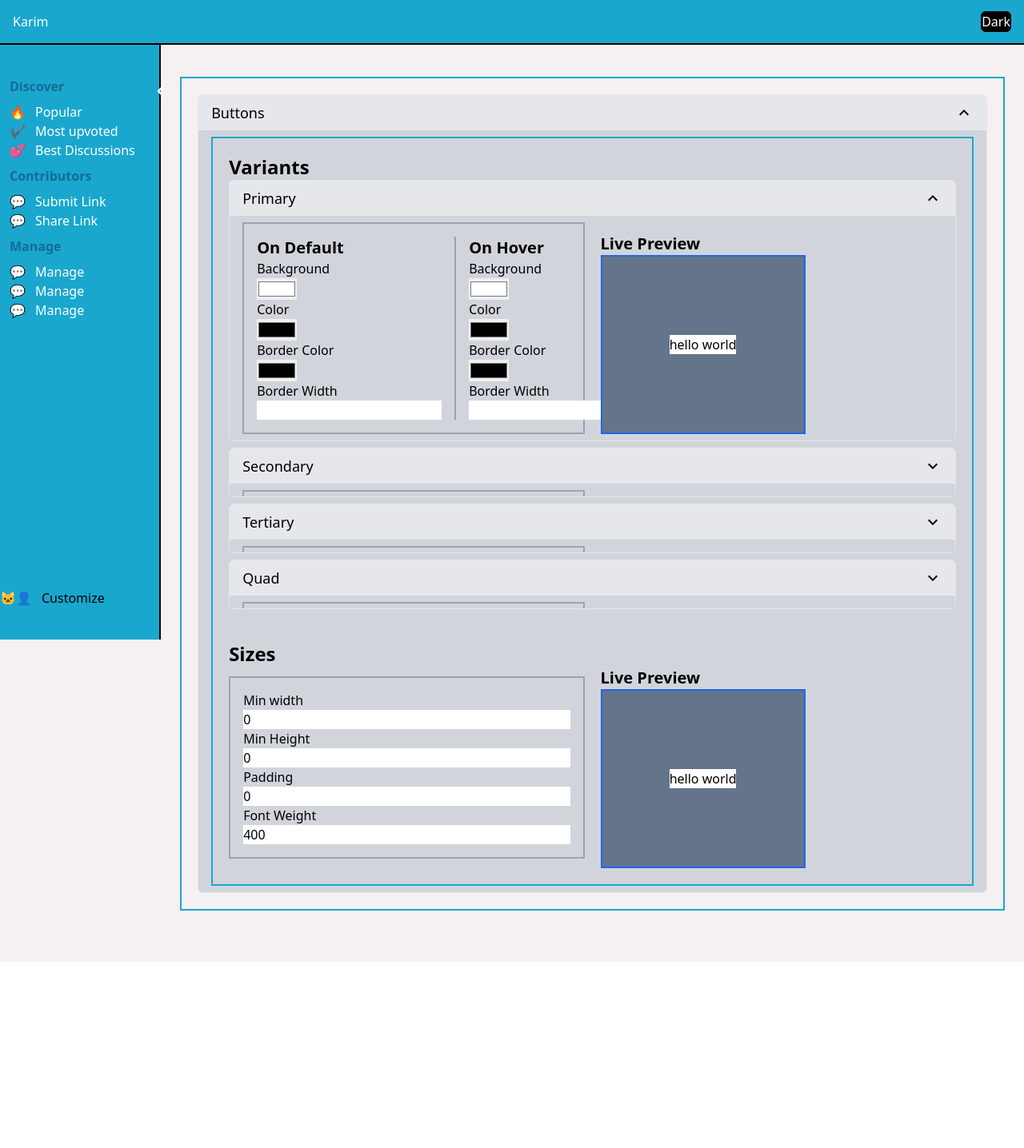
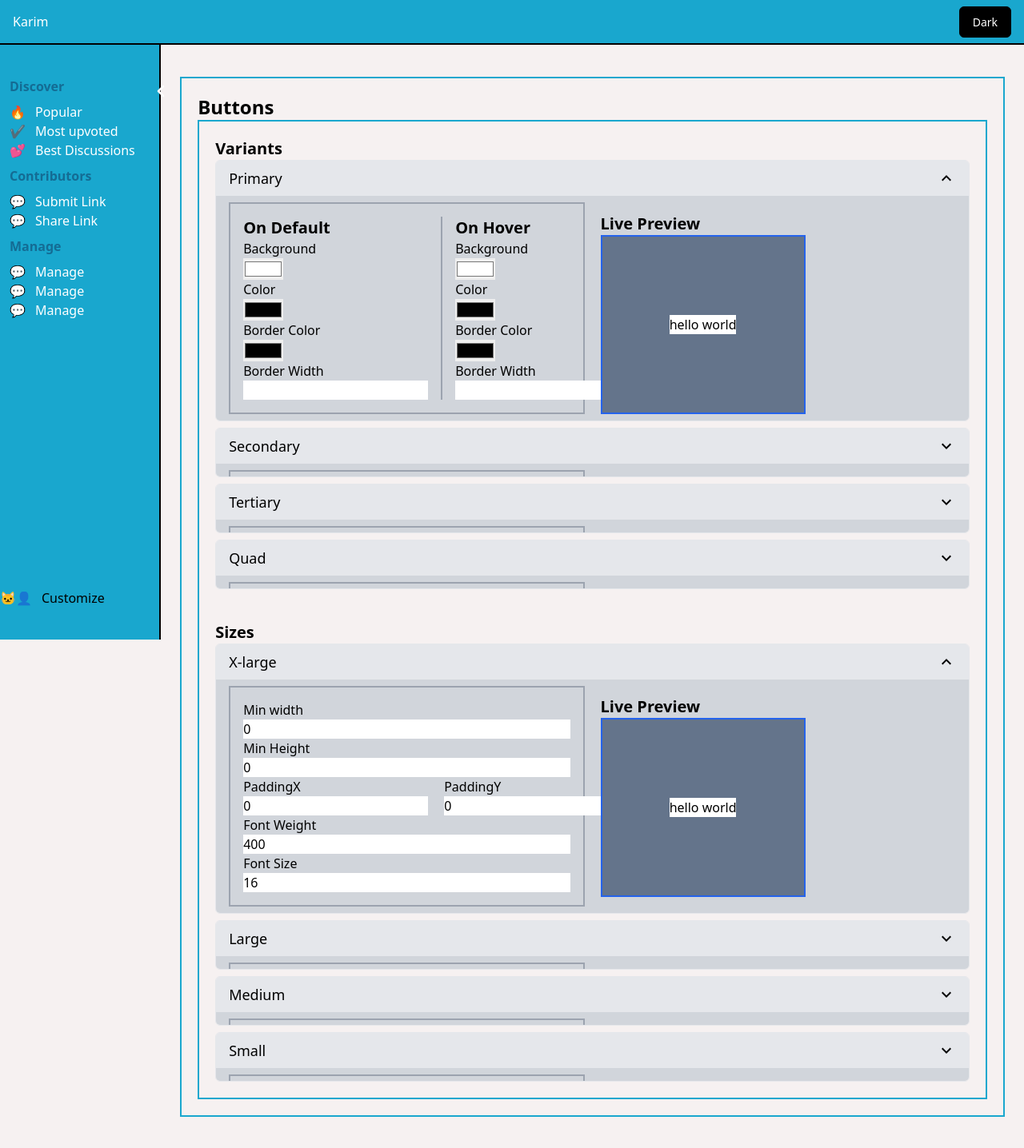
Before and after one commit to kareemegy/Dashboard-skeleton, a React (Vite) app: page /customize in a window 1280 px wide. Shown: the top 1436 px of the page at 80% size. Before the commit the page ends 1203 px from the top, so only its background shows below. Built offline with nearby package versions, Linux system fonts and the light colour scheme.

Commit message:
done: button themeing (size, variant)

```diff
--- a/src/components/ui/Button/Button.module.css
+++ b/src/components/ui/Button/Button.module.css
@@ -91,3 +91,77 @@
   color: var(--button-quad-hover-color);
   border-color: var(--button-quad-hover-border);
 }
+
+/* Sizes */
+
+:root {
+  --button-xl-min-height: 56;
+  --button-xl-min-width: 56;
+  --button-xl-font-size: 20;
+  --button-xl-font-width: 800;
+  --button-xl-padding-x: 28;
+  --button-xl-padding-y: 14;
+}
+
+:root {
+  --button-lg-min-height: 48;
+  --button-lg-min-width: 48;
+  --button-lg-font-size: 18;
+  --button-lg-font-width: 700;
+  --button-lg-padding-x: 24;
+  --button-lg-padding-y: 12;
+}
+
+:root {
+  --button-md-min-height: 40;
+  --button-md-min-width: 40;
+  --button-md-font-size: 16;
+  --button-md-font-width: 600;
+  --button-md-padding-x: 20;
+  --button-md-padding-y: 10;
+}
+
+:root {
+  --button-sm-min-height: 32;
+  --button-sm-min-width: 32;
+  --button-sm-font-size: 14;
+  --button-sm-font-width: 500;
+  --button-sm-padding-x: 16;
+  --button-sm-padding-y: 8;
+}
+
+.xl {
+  min-height: calc(var(--button-xl-min-height) * 1px);
+  min-width: calc(var(--button-xl-min-width) * 1px);
+  font-size: calc(var(--button-xl-font-size) * 1px);
+  font-weight: calc(var(--button-xl-font-width) * 1px);
+  padding-block: calc(var(--button-xl-padding-y) * 1px);
+  padding-inline: calc(var(--button-xl-padding-x) * 1px);
+}
+
+.lg {
+  min-height: calc(var(--button-lg-min-height) * 1px);
+  min-width: calc(var(--button-lg-min-width) * 1px);
+  font-size: calc(var(--button-lg-font-size) * 1px);
+  font-weight: calc(var(--button-lg-font-width) * 1px);
+  padding-block: calc(var(--button-lg-padding-y) * 1px);
+  padding-inline: calc(var(--button-lg-padding-x) * 1px);
+}
+
+.md {
+  min-height: calc(var(--button-md-min-height) * 1px);
+  min-width: calc(var(--button-md-min-width) * 1px);
+  font-size: calc(var(--button-md-font-size) * 1px);
+  font-weight: calc(var(--button-md-font-width) * 1px);
+  padding-block: calc(var(--button-md-padding-y) * 1px);
+  padding-inline: calc(var(--button-md-padding-x) * 1px);
+}
+
+.sm {
+  min-height: calc(var(--button-sm-min-height) * 1px);
+  min-width: calc(var(--button-sm-min-width) * 1px);
+  font-size: calc(var(--button-sm-font-size) * 1px);
+  font-weight: calc(var(--button-sm-font-width) * 1px);
+  padding-block: calc(var(--button-sm-padding-y) * 1px);
+  padding-inline: calc(var(--button-sm-padding-x) * 1px);
+}
--- a/src/components/ui/Button/Button.tsx
+++ b/src/components/ui/Button/Button.tsx
@@ -9,7 +9,7 @@ interface IButton extends React.ButtonHTMLAttributes<HTMLButtonElement> {
 }
 
 const Button = ({ children, className, variant, size, ...rest }: IButton) => {
-  const root = cn(s.root, variant && s[variant]);
+  const root = cn(s.root, variant && s[variant], size && s[size]);
   return (
     <button className={cn(root, className)} {...rest}>
       {children}
--- a/src/pages/ThemeGenerator/Button/ButtonGenerator.tsx
+++ b/src/pages/ThemeGenerator/Button/ButtonGenerator.tsx
@@ -3,24 +3,9 @@ import Stack from "../../../components/ui/Stack";
 import Accordion from "../../../components/ui/Accordion";
 import ButtonVariant from "./Variants/ButtonVariant";
 import Previewer from "../Utils/Previewer";
+import ButtonSize from "./Sizes/ButtonSize";
 
 const ButtonGenerator = () => {
-  const [variantProps, setVariantProps] = useState({
-    background: "#ffffff",
-    color: "#000000",
-    border: {
-      color: "#000000",
-      width: "1px",
-    },
-    hover: {
-      background: "#ffffff",
-      color: "#000000",
-      border: {
-        color: "#000000",
-        width: "1px",
-      },
-    },
-  });
   const [sizeProps, setSizeProps] = useState({
     minWidth: "0",
     minHeight: "0",
@@ -31,7 +16,7 @@ const ButtonGenerator = () => {
   return (
     <div className="flex flex-col w-full h-full border-2 border-primary p-5 space-y-10">
       <Stack>
-        <h2 className="text-black font-bold text-2xl">Variants</h2>
+        <h3 className="text-black font-bold text-xl">Variants</h3>
         <Accordion>
           <Accordion.Item title="Primary">
             <ButtonVariant name="primary" />
@@ -48,71 +33,21 @@ const ButtonGenerator = () => {
         </Accordion>
       </Stack>
       <Stack>
-        <h2 className="text-black font-bold text-2xl">Sizes</h2>
-        <div className="grid grid-cols-2 gap-5 place-items-center">
-          <Stack className="space-y-4">
-            <Stack className="border-2 border-gray-400 p-4">
-              <Stack>
-                <label htmlFor="minWidth">Min width</label>
-                <input
-                  id="minWidth"
-                  type="number"
-                  value={sizeProps.minWidth}
-                  onChange={(e) =>
-                    setSizeProps({ ...sizeProps, minWidth: e.target.value })
-                  }
-                />
-              </Stack>
-              <Stack>
-                <label htmlFor="minHeight">Min Height</label>
-                <input
-                  id="minHeight"
-                  type="number"
-                  value={sizeProps.minHeight}
-                  onChange={(e) =>
-                    setSizeProps({ ...sizeProps, minHeight: e.target.value })
-                  }
-                />
-              </Stack>
-              <Stack>
-                <label htmlFor="padding">Padding</label>
-                <input
-                  id="padding"
-                  type="number"
-                  value={sizeProps.padding}
-                  onChange={(e) =>
-                    setSizeProps({ ...sizeProps, padding: e.target.value })
-                  }
-                />
-              </Stack>
-              <Stack>
-                <label htmlFor="font_weight">Font Weight</label>
-                <input
-                  id="font_weight"
-                  type="number"
-                  value={sizeProps.fontWeight}
-                  onChange={(e) =>
-                    setSizeProps({ ...sizeProps, fontWeight: e.target.value })
-                  }
-                />
-              </Stack>
-            </Stack>
-          </Stack>
-          <Previewer>
-            <button
-              style={{
-                background: "white",
-                minWidth: `${sizeProps.minWidth}px`,
-                minHeight: `${sizeProps.minHeight}px`,
-                padding: `${sizeProps.padding}px`,
-                fontWeight: sizeProps.fontWeight,
-                fontSize: `${sizeProps.fontSize}px`,
-              }}
-            >
-              hello world
-            </button>
-          </Previewer>
-        </div>
+        <h3 className="text-black font-bold text-xl">Sizes</h3>
+        <Accordion>
+          <Accordion.Item title="X-large">
+            <ButtonSize name="xl" />
+          </Accordion.Item>
+          <Accordion.Item title="Large">
+            <ButtonSize name="lg" />
+          </Accordion.Item>
+          <Accordion.Item title="Medium">
+            <ButtonSize name="md" />
+          </Accordion.Item>
+          <Accordion.Item title="Small">
+            <ButtonSize name="sm" />
+          </Accordion.Item>
+        </Accordion>
       </Stack>
     </div>
   );
--- /dev/null
+++ b/src/pages/ThemeGenerator/Button/Sizes/ButtonSize.tsx
@@ -0,0 +1,133 @@
+import Stack from "../../../../components/ui/Stack/Stack";
+import { Sizes, useThemeGenerator } from "../../ThemeGeneratorContext";
+import Previewer from "../../Utils/Previewer";
+
+const ButtonSize = ({ name }: { name: Sizes }) => {
+  const { sizes, setSizes, updateGlobalVariable } = useThemeGenerator();
+  const sizeProps = sizes[name];
+  const setSizeProps = (props: typeof sizeProps) => {
+    setSizes({
+      ...sizes,
+      [name]: props,
+    });
+  };
+
+  return (
+    <div className="grid grid-cols-2 gap-5 place-items-center">
+      <Stack className="space-y-4">
+        <Stack className="border-2 border-gray-400 p-4">
+          <Stack>
+            <label htmlFor="minWidth">Min width</label>
+            <input
+              id="minWidth"
+              type="number"
+              value={sizeProps.minWidth}
+              onChange={(e) => {
+                updateGlobalVariable(
+                  `button-${name}-min-width`,
+                  e.target.value
+                );
+                setSizeProps({ ...sizeProps, minWidth: e.target.value });
+              }}
+            />
+          </Stack>
+          <Stack>
+            <label htmlFor="minHeight">Min Height</label>
+            <input
+              id="minHeight"
+              type="number"
+              value={sizeProps.minHeight}
+              onChange={(e) => {
+                updateGlobalVariable(
+                  `button-${name}-min-height`,
+                  e.target.value
+                );
+                setSizeProps({ ...sizeProps, minHeight: e.target.value });
+              }}
+            />
+          </Stack>
+          <div className="flex space-x-5">
+            <Stack>
+              <label htmlFor="paddingX">PaddingX</label>
+              <input
+                id="paddingX"
+                type="number"
+                value={sizeProps.paddingX}
+                onChange={(e) => {
+                  updateGlobalVariable(
+                    `button-${name}-padding-x`,
+                    e.target.value
+                  );
+                  setSizeProps({ ...sizeProps, paddingX: e.target.value });
+                }}
+              />
+            </Stack>
+            <Stack>
+              <label htmlFor="paddingY">PaddingY</label>
+              <input
+                id="paddingY"
+                type="number"
+                value={sizeProps.paddingY}
+                onChange={(e) => {
+                  updateGlobalVariable(
+                    `button-${name}-padding-y`,
+                    e.target.value
+                  );
+                  setSizeProps({ ...sizeProps, paddingY: e.target.value });
+                }}
+              />
+            </Stack>
+          </div>
+
+          <Stack>
+            <label htmlFor="font_weight">Font Weight</label>
+            <input
+              id="font_weight"
+              type="number"
+              value={sizeProps.fontWeight}
+              onChange={(e) => {
+                updateGlobalVariable(
+                  `button-${name}-font-weight`,
+                  e.target.value
+                );
+                setSizeProps({ ...sizeProps, fontWeight: e.target.value });
+              }}
+            />
+          </Stack>
+          <Stack>
+            <label htmlFor="font_size">Font Size</label>
+            <input
+              id="font_size"
+              type="number"
+              value={sizeProps.fontSize}
+              onChange={(e) => {
+                updateGlobalVariable(
+                  `button-${name}-font-size`,
+                  e.target.value
+                );
+                setSizeProps({ ...sizeProps, fontSize: e.target.value });
+              }}
+            />
+          </Stack>
+        </Stack>
+      </Stack>
+      <Previewer>
+        <button
+          style={{
+            background: "white",
+            minWidth: `${sizeProps.minWidth}px`,
+            minHeight: `${sizeProps.minHeight}px`,
+            fontWeight: sizeProps.fontWeight,
+            fontSize: `${sizeProps.fontSize}px`,
+            paddingInline: `${sizeProps.paddingX}px`,
+            paddingBlock: `${sizeProps.paddingY}px`,
+          }}
+        >
+          hello world
+        </button>
+      </Previewer>
+    </div>
+  );
+};
+
+export default ButtonSize;
--- a/src/pages/ThemeGenerator/ThemeGenerator.tsx
+++ b/src/pages/ThemeGenerator/ThemeGenerator.tsx
@@ -7,11 +7,8 @@ const ThemeGenerator = () => {
   return (
     <div className="flex flex-col w-full h-full border-2 border-primary p-5 space-y-10">
       <Stack>
-        <Accordion>
-          <Accordion.Item title="Buttons">
-            <ButtonGenerator />
-          </Accordion.Item>
-        </Accordion>
+        <h2 className="text-black font-bold text-2xl">Buttons</h2>
+        <ButtonGenerator />
       </Stack>
     </div>
   );
--- a/src/pages/ThemeGenerator/ThemeGeneratorContext.tsx
+++ b/src/pages/ThemeGenerator/ThemeGeneratorContext.tsx
@@ -28,9 +28,10 @@ const initSize = (name: Sizes) => {
     [name]: {
       minWidth: "0",
       minHeight: "0",
-      padding: "0",
       fontWeight: "400",
       fontSize: "16",
+      paddingX: "0",
+      paddingY: "0",
     },
   };
 };
@@ -53,12 +54,13 @@ export type Variants = "primary" | "secondary" | "tertiary" | "quad";
 interface ISize {
   minWidth: string;
   minHeight: string;
-  padding: string;
   fontWeight: string;
   fontSize: string;
+  paddingX: string;
+  paddingY: string;
 }
 
-type Sizes = "sm" | "md" | "lg" | "xl";
+export type Sizes = "sm" | "md" | "lg" | "xl";
 
 interface IThemeGeneratorContext {
   variants: Record<Variants, IVariant>;
```
